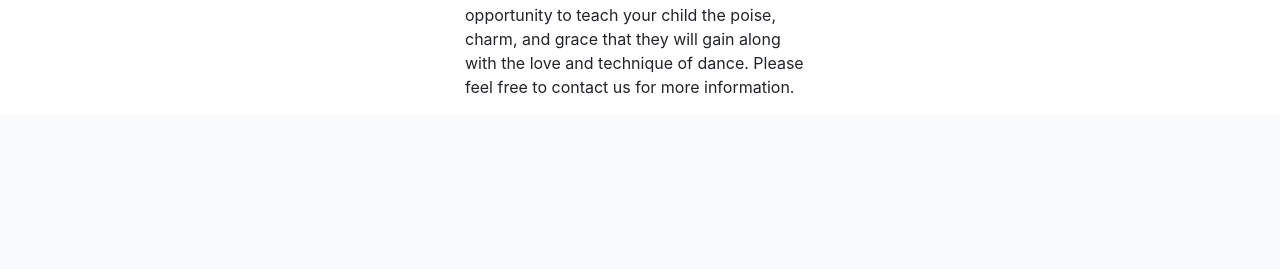
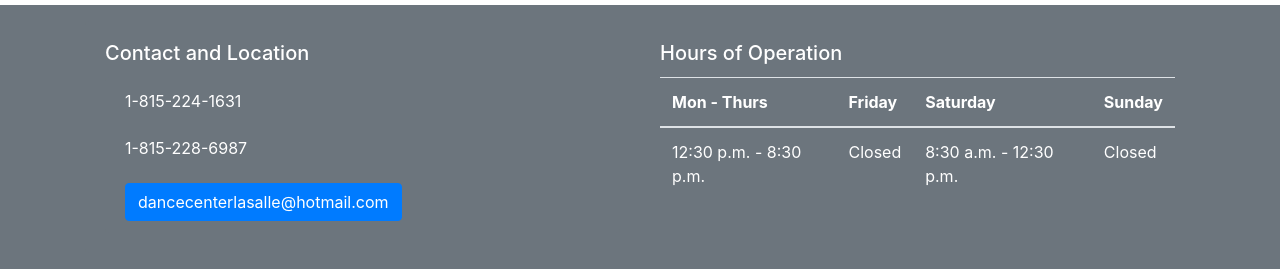
Before and after one commit to prowler0305/dance_center, a Flask app: page / in a window 1280 px wide. Shown: the part 871-1140 px from the top of the page. Before the commit the page ends 965 px from the top, so only its background shows below. Run offline with Flask 2, Linux system fonts and the light colour scheme; some libraries are stand-ins or nearby versions.

Commit message:
add footer to main page and facebook page plugin.

```diff
--- a/dance_center/templates/dance_center_main.html
+++ b/dance_center/templates/dance_center_main.html
@@ -11,7 +11,7 @@
     <title>LaSalle Dance Center</title>
 </head>
 <body>
-    <nav class="navbar navbar-expand-lg navbar-light bg-light sticky-top">
+    <nav class="navbar navbar-expand-lg navbar-dark bg-secondary sticky-top">
         <a class="navbar-brand" href="#">The Dance Center</a>
         <button class="navbar-toggler" type="button" data-toggle="collapse" data-target="#navbarNavDropdown" aria-controls="navbarNavDropdown" aria-expanded="false" aria-label="Toggle navigation">
             <span class="navbar-toggler-icon"></span>
@@ -48,7 +48,7 @@
             </ul>
         </div>
     </nav>
-    <div class="jumbotron">
+    <div class="jumbotron bg-light">
         <h1 class="display-4">The Dance Center</h1>
         <p class="lead">127 Joliet Street La Salle, IL 61301</p>
         <hr class="my-4">
@@ -56,22 +56,56 @@
     <div class="container">
         <div class="row">
             <div class="col">
-
+                <p>We welcome you to a lifetime filled with dance and music. For over 40 years the Dance Center has provided professional dance instruction for students ages 3 and up. The Instructors are Dance Educators of America Dance Master certified. From the recreational dancer to competitive dance, the Dance Center provides a fun and educational program. All classes operate on a low student to teacher ratio, ensuring your child a more personal dance experience. Classes run September through May, with dance camps and private lessons offered in the summer.</p>
+                <p>Our professionally produced Spring Recitals are every other year. We also perform a Holiday Show on opposite years to our recital. The Dance Center is involved in the Illinois Valley Symphony's production of the "Nutcracker" ballet, along with other community opportunities.</p>
+                <p>The Dance Center instructors and staff would love the opportunity to teach your child the poise, charm, and grace that they will gain along with the love and technique of dance. Please feel free to contact us for more information.</p>
             </div>
-            <div class="col">
-                <p>
-                    We welcome y ou to a lifetime filled with dance and music. For over 40 years the Dance Center has provided professional dance instruction for students ages 3 and up. The Instructors are Dance Educators of America Dance Master certified. From the recreational dancer to competitive dance, the Dance Center provides a fun and educational program. All classes operate on a low student to teacher ratio, ensuring your child a more personal dance experience. Classes run September through May, with dance camps and private lessons offered in the summer.
-
-                    Our professionally produced Spring Recitals are every other year. We also perform a Holiday Show on opposite years to our recital. The Dance Center is involved in the Illinois Valley Symphony's production of the "Nutcracker" ballet, along with other community opportunities.
-
-                    The Dance Center instructors and staff would love the opportunity to teach your child the poise, charm, and grace that they will gain along with the love and technique of dance. Please feel free to contact us for more information.
-                </p>
-            </div>
-            <div class="col">
-
+            <div class="col pl-5">
+                <iframe src="https://www.facebook.com/plugins/page.php?href=https%3A%2F%2Fwww.facebook.com%2Fdancecenterlasalleil%2F&tabs=timeline%2Cevents%2Cmessages&width=340&height=500&small_header=false&adapt_container_width=true&hide_cover=false&show_facepile=false&appId" width="500" height="500" style="border:none;overflow:hidden" scrolling="no" frameborder="0" allowTransparency="true" allow="encrypted-media">
+                </iframe>
             </div>
         </div>
     </div>
+
+    <footer class="footer bg-secondary mt-auto py-3">
+        <div class="container text-muted">
+            <div class="card-group">
+                <div class="card bg-secondary text-white border-0">
+                    <div class="card-body">
+                        <h5 class="card-title">Contact and Location</h5>
+                        <ul class="card-text list-group">
+                            <li class="list-group-item border-0 bg-secondary">1-815-224-1631</li>
+                            <li class="list-group-item border-0 bg-secondary">1-815-228-6987</li>
+                            <li class="list-group-item border-0 bg-secondary"><a class="btn btn-primary" href="mailto:dancecenterlasalle@hotmail.com">dancecenterlasalle@hotmail.com</a></li>
+                        </ul>
+                    </div>
+                </div>
+                <div class="card border-0">
+                    <div class="card-body bg-secondary text-white">
+                        <h5 class="card-title">Hours of Operation</h5>
+                        <table class="table">
+                            <thead>
+                                <tr>
+                                    <th scope="col">Mon - Thurs</th>
+                                    <th scope="col">Friday</th>
+                                    <th scope="col">Saturday</th>
+                                    <th scope="col">Sunday</th>
+                                </tr>
+                            </thead>
+                            <tbody>
+                                <tr>
+                                    <td>12:30 p.m. - 8:30 p.m.</td>
+                                    <td>Closed</td>
+                                    <td>8:30 a.m. - 12:30 p.m.</td>
+                                    <td>Closed</td>
+                                </tr>
+                            </tbody>
+                        </table>
+                    </div>
+                </div>
+            </div>
+        </div>
+    </footer>
 <!-- Optional JavaScript -->
 <!-- jQuery first, then Popper.js, then Bootstrap JS -->
 <script src="https://code.jquery.com/jquery-3.3.1.slim.min.js" integrity="sha384-q8i/X+965DzO0rT7abK41JStQIAqVgRVzpbzo5smXKp4YfRvH+8abtTE1Pi6jizo" crossorigin="anonymous"></script>
```
